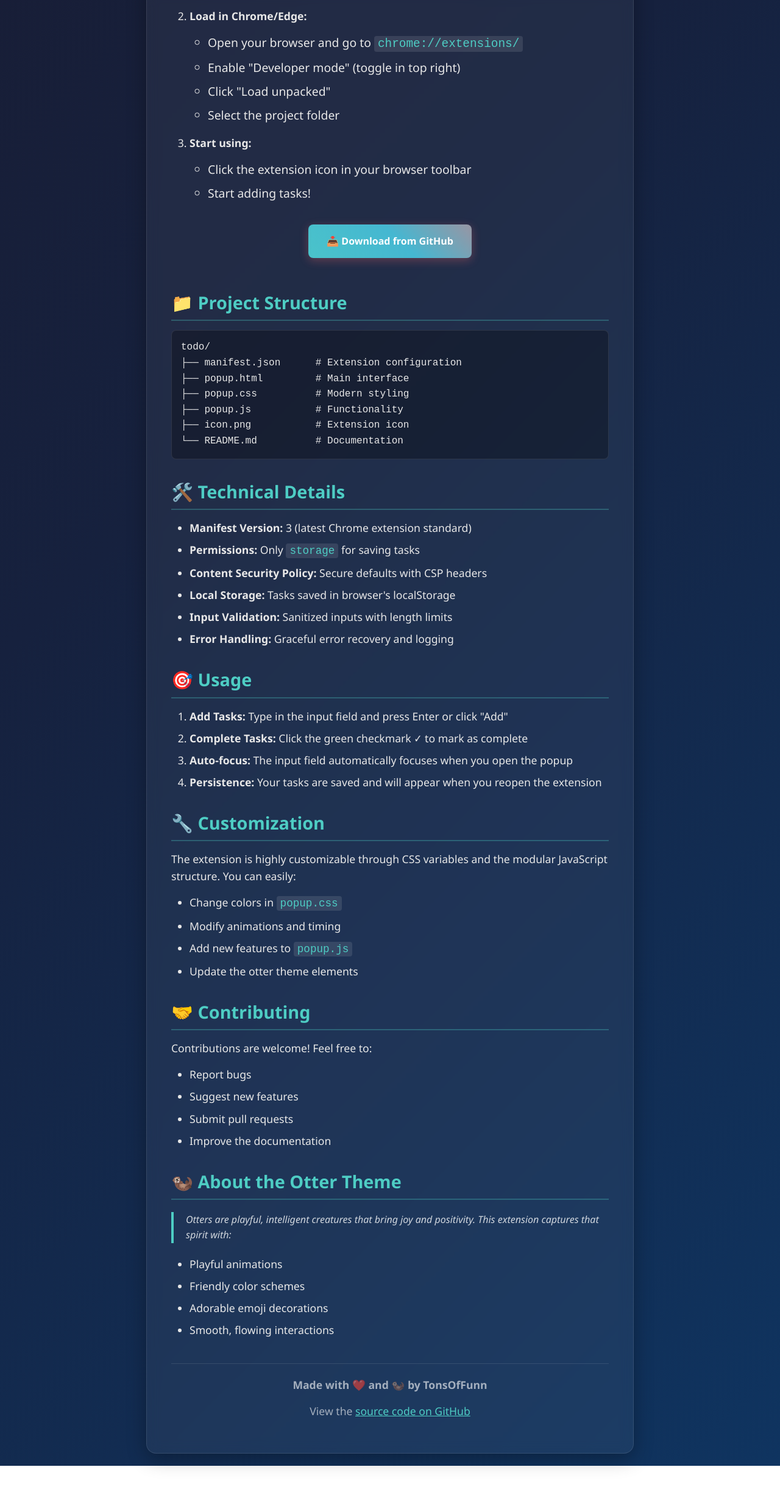
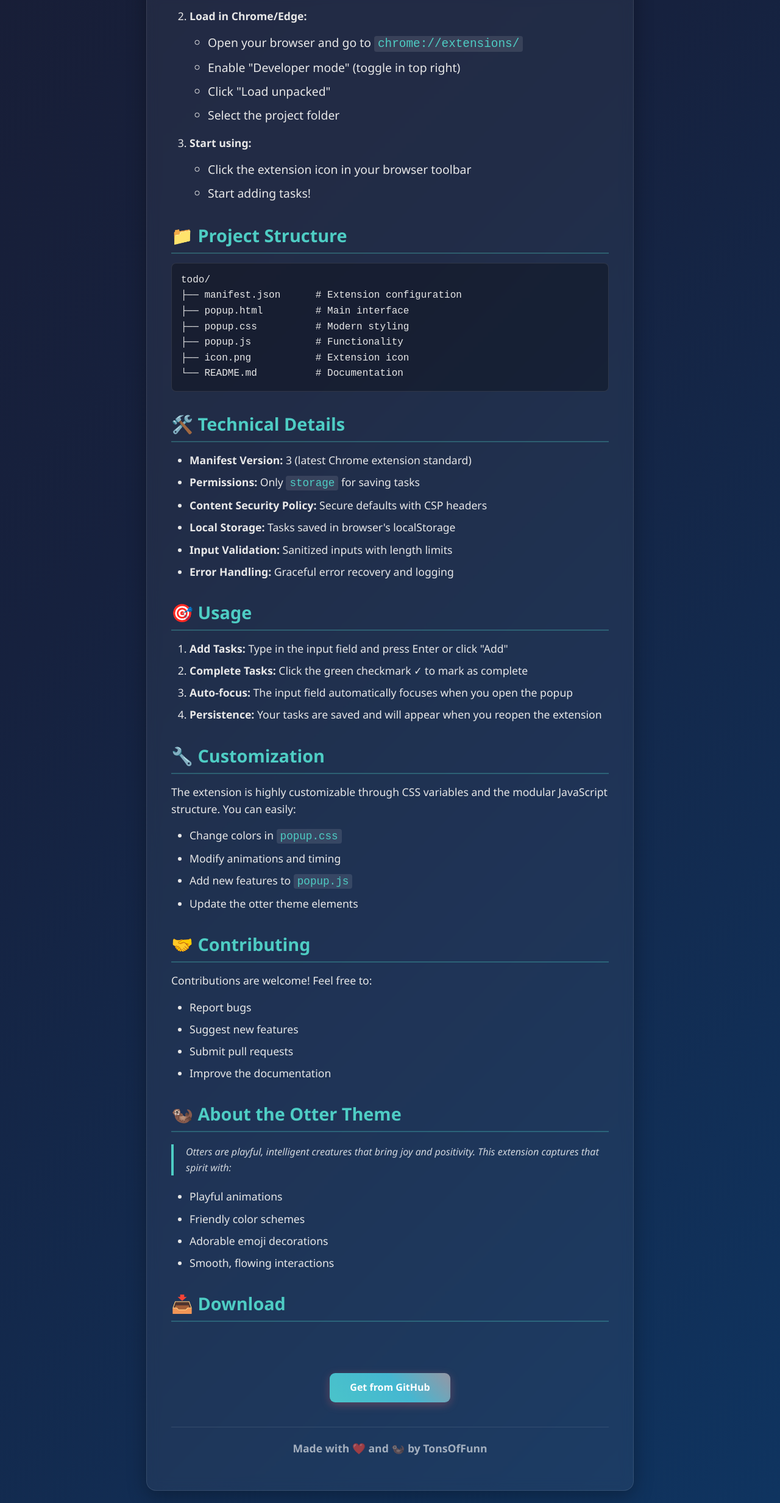
Before and after one commit to TonsOfFunn/todo-browser-ext, a browser extension: page index.html in a window 1280 px wide. Shown: the part 1525-3989 px from the top of the page at 61% size. Before the commit the page ends 3928 px from the top, so only its background shows below. Drawn offline with Linux system fonts and the light colour scheme.

Commit message:
Update download button styling and layout

```diff
--- a/index.html
+++ b/index.html
@@ -125,12 +125,12 @@
             background-size: 300% 300%;
             animation: gradientShift 3s ease-in-out infinite;
             color: #ffffff;
-            padding: 15px 30px;
+            padding: 11px 33px;
             text-decoration: none;
-            border-radius: 8px;
-            font-weight: 700;
+            border-radius: 9px;
+            font-weight: 669;
             text-align: center;
-            margin: 20px 0;
+            margin: 69px 0 0 0; /* top right bottom left */
             transition: all 0.3s ease;
             box-shadow: 0 4px 15px rgba(255, 107, 107, 0.3);
         }
@@ -253,12 +253,6 @@ cd todo-browser-ext</code></pre>
             </li>
         </ol>
 
-        <div style="text-align: center;">
-            <a href="https://github.com/TonsOfFunn/todo-browser-ext" class="download-btn">
-                📥 Download from GitHub
-            </a>
-        </div>
-
         <h2>📁 Project Structure</h2>
         <pre><code>todo/
 ├── manifest.json      # Extension configuration
@@ -315,9 +309,15 @@ cd todo-browser-ext</code></pre>
             <li>Smooth, flowing interactions</li>
         </ul>
 
+        <h2>📥 Download</h2>
+        <div style="text-align: center;">
+            <a href="https://github.com/TonsOfFunn/todo-browser-ext" class="download-btn">
+                Get from GitHub
+            </a>
+        </div>
+
         <div class="footer">
             <p><strong>Made with ❤️ and 🦦 by TonsOfFunn</strong></p>
-            <p>View the <a href="https://github.com/TonsOfFunn/todo-browser-ext" style="color: #4ecdc4;">source code on GitHub</a></p>
         </div>
     </div>
 </body>
```
